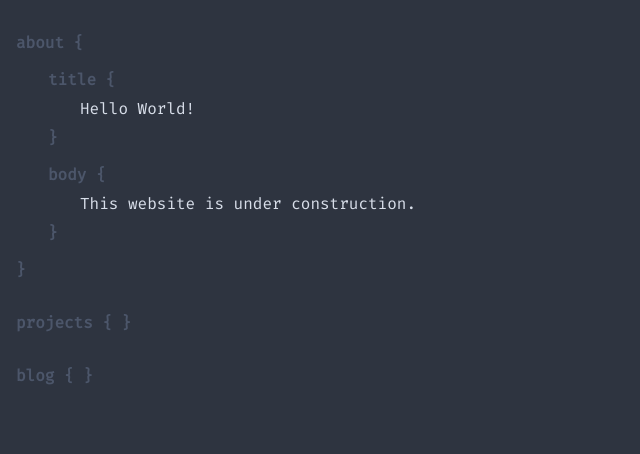
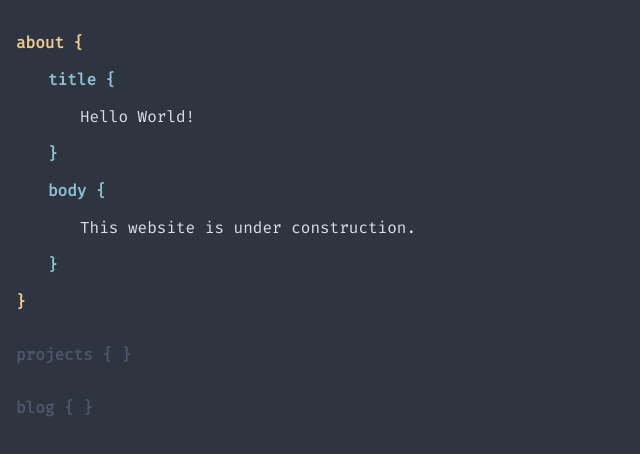
Before and after one commit to VoltaireNoir/voltairenoir.github.io, a plain HTML site: page index.html in a window 1280 px wide. Shown: the whole page, without its empty margins (0-640 px from the left). Drawn offline with nearby package versions, Linux system fonts and the light colour scheme.

Commit message:
Change color behavior on collapsing

```diff
--- a/collapse.js
+++ b/collapse.js
@@ -1,6 +1,8 @@
-  $(document).ready(function() {
-    $(".block-header").click(function(event) {
-      event.stopPropagation();
-      $(this).next(".block-content").slideToggle(200);
-    });
+$(document).ready(function() {
+  $(".block-header").click(function(event) {
+    event.stopPropagation();
+    $content = $(this).siblings(".block-content");
+    $content.slideToggle(200);
+    $content.parent().toggleClass("hidden");
   });
+});
--- a/index.html
+++ b/index.html
@@ -7,40 +7,41 @@
     <link rel="stylesheet" href="style.css">
   </head>
   <body>
+
     <!--About-->
     <main>
-      <div class="block main">
-        <div class="block-header">about {</div>
+      <div class="block main about">
+        <div class="block-header main-header">about {</div>
         <div class="block-content">
           <div class="block">
             <div class="block-header">title {</div>
-            <div class="block-content">Hello World!</div>
-            }
+            <div class="block-content"><p>Hello World!</p></div>
+            <div class="block-header">}</div>
           </div>
           <div class="block">
             <div class="block-header">body {</div>
-            <div class="block-content">This website is under construction.</div>
-            }
+            <div class="block-content"><p>This website is under construction.</p></div>
+            <div class="block-header">}</div>
           </div>
         </div>
-        }
+        <div class="block-header main-header">}</div>
       </div>
     </main>
 
     <!--Projects-->
-    <div class="block main">
-      <div class="block-header">projects {</div>
-        <div class="block-content" id="projects">
+    <div class="block main projects hidden">
+      <div class="block-header main-header">projects {</div>
+        <div class="block-content">
           </div>
-      }
+      <div class="block-header main-header">}</div>
     </div>
 
     <!--Blog-->
-    <div class="block main">
-      <div class="block-header">blog {</div>
-        <div class="block-content" id="blog">
+    <div class="block main blog hidden">
+      <div class="block-header main-header">blog {</div>
+        <div class="block-content">
           </div>
-      }
+      <div class="block-header main-header">}</div>
     </div>
 
   <!-- JavaScript for collapsible content -->
--- a/style.css
+++ b/style.css
@@ -22,7 +22,6 @@
 body {
     font-family: 'fira code', monospace;
     background-color: var(--night1);
-    color: var(--snow1);
     margin: 1.5em 1em;
     max-width: 45em;
 }
@@ -31,22 +30,37 @@ body {
 .block {
     text-align: left;
     margin: 1em 0;
-    color: var(--night4);
     font-weight: bold;
 }
 
-.block:hover {
+.block-header {
+    display: inline-block;
+    color: var(--frost2);
+}
+
+.hidden .block-header {
+    color: var(--night4);
+}
+
+.hidden:hover .block-header {
     color: var(--frost2);
 }
 
 .block-content {
     text-align: left;
-    color: var(--snow1);
     margin: 0.5em 2em;
     font-weight: normal;
 }
 
-.block-content[id="blog"], .block-content[id="projects"] {
+.block-content p {
+    color: var(--snow1);
+}
+
+.block-content p:hover {
+    color: var(--green);
+}
+
+.blog .block-content, .projects .block-content {
     display: none;
 }
 
@@ -54,19 +68,14 @@ body {
     display: inline-block;
 }
 
-.block-content:hover {
-    color: var(--green);
-}
-
-.block-header {
-    display: inline-block;
-}
-
 .main {
-    color: var(--night4);
     margin: 2em 0;
 }
 
-.main:hover {
+.main-header {
     color: var(--yellow);
 }
+
+.hidden:hover .main-header {
+    color: var(--yellow);
+}
```
